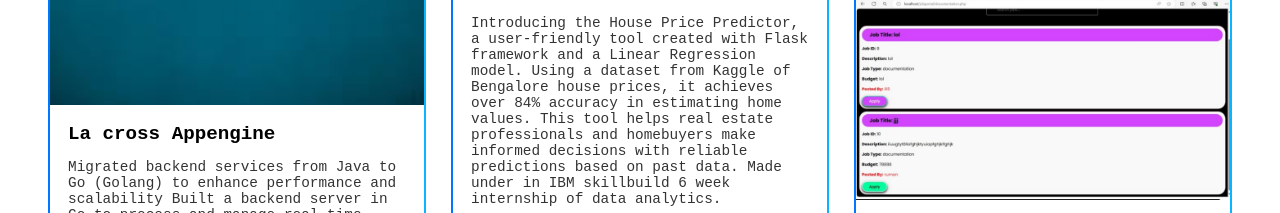
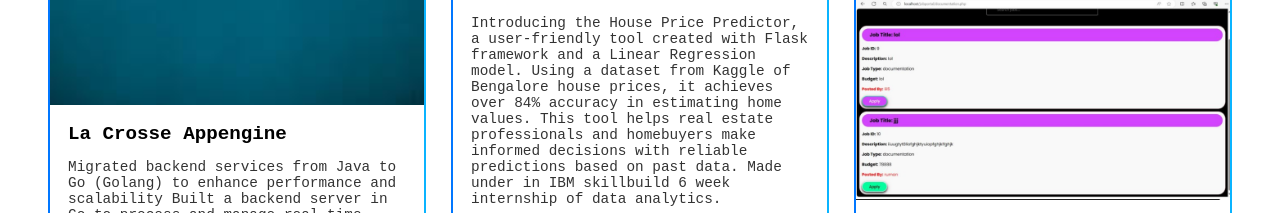
Before and after one commit to Ruman2304/Reactportfolio, a React (Vite) app: page / in a window 1280 px wide. Shown: the part 2180-2393 px from the top of the page. Built offline with nearby package versions, Linux system fonts and the light colour scheme.

Commit message:
Correct title casing for La Crosse Appengine

```diff
--- a/src/Dives.jsx
+++ b/src/Dives.jsx
@@ -10,7 +10,7 @@ import mine from "./assets/mine.webp"
 const projects = [
   {
     id: 1,
-    title: "La cross Appengine",
+    title: "La Crosse Appengine",
     desc: "Migrated backend services from Java to Go (Golang) to enhance performance and scalability Built a backend server in Go to process and manage real-time weather data from IoT devices. Integrated Google Cloud Datastore (NoSQL) for efficient weather data storage and retrieval. Developed data synchronization between the Go server and an Elixir server. Used Pub/Sub messaging for real-time updates, ensuring seamless data flow. Ensured a smooth server migration with minimal downtime and data integrity. Collaborated in daily scrums, contributing to agile development practices",
     img:lacross,
     href: "https://www.lacrossetechnology.com/"
```
